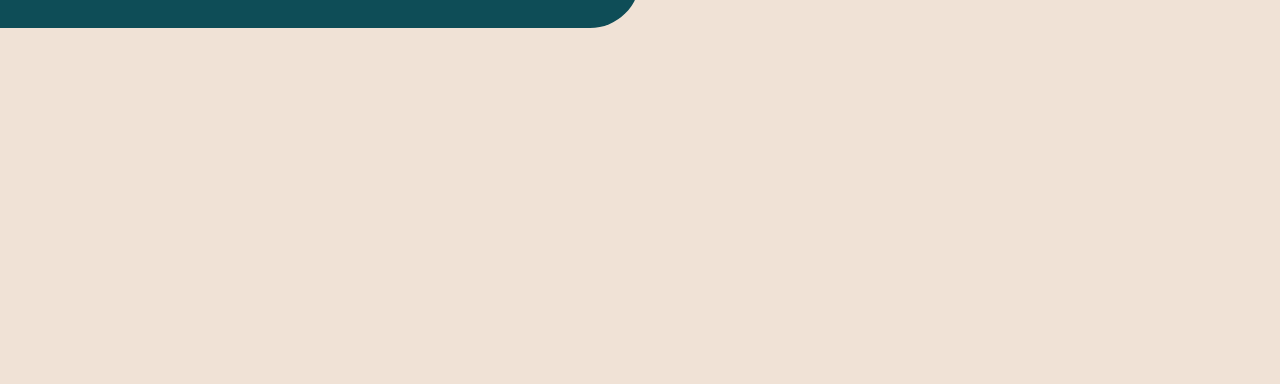
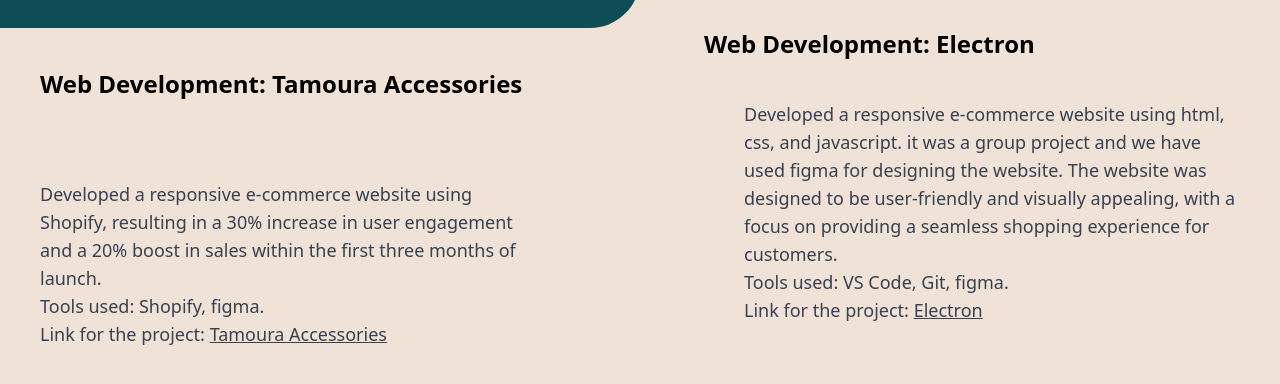
Before and after one commit to priyakshisonowal555/priyakshi-portfolio, a website: page projects.html in a window 1280 px wide. Shown: the part 120-504 px from the top of the page. Drawn offline with nearby package versions, Linux system fonts and the light colour scheme.

Commit message:
project page done partially

```diff
--- a/projects.html
+++ b/projects.html
@@ -27,6 +27,26 @@
                 PROJECTS AND EXPERIENCE
             </h1>
         </div>
+        <div class="grid grid-cols-2 gap-y-24 gap-x-32">
+            <div>
+                <h3 class="text-black text-2xl font-bold mb-10 py-10 px-10">Web Development: Tamoura Accessories</h3>
+                <p class="text-gray-700 text-lg px-10">
+                    Developed a responsive e-commerce website using Shopify, resulting in a 30% increase in user engagement and a 20% boost in sales within the first three months of launch.
+                    <br>Tools used: Shopify, figma.
+                    <br>Link for the project: <a href="https://tamoura.com" class="underline">Tamoura Accessories</a>
+                </p>
+            </div>
+            <div>
+                <h3 class="text-black text-2xl font-bold mb-10 px-10-py-10">Web Development: Electron</h3>
+                <p class="text-gray-700 text-lg px-10">
+
+                    Developed a responsive e-commerce website using html, css, and javascript. it was a group project and we have used figma for designing the website. The website was designed to be user-friendly and visually appealing, with a focus on providing a seamless shopping experience for customers.
+                    <br>Tools used: VS Code, Git, figma.
+                    <br>Link for the project: <a href="https://tamoura.com" class="underline">Electron</a>
+
+                </p>
+            </div>
+        </div>
 
 
 </body>
```
